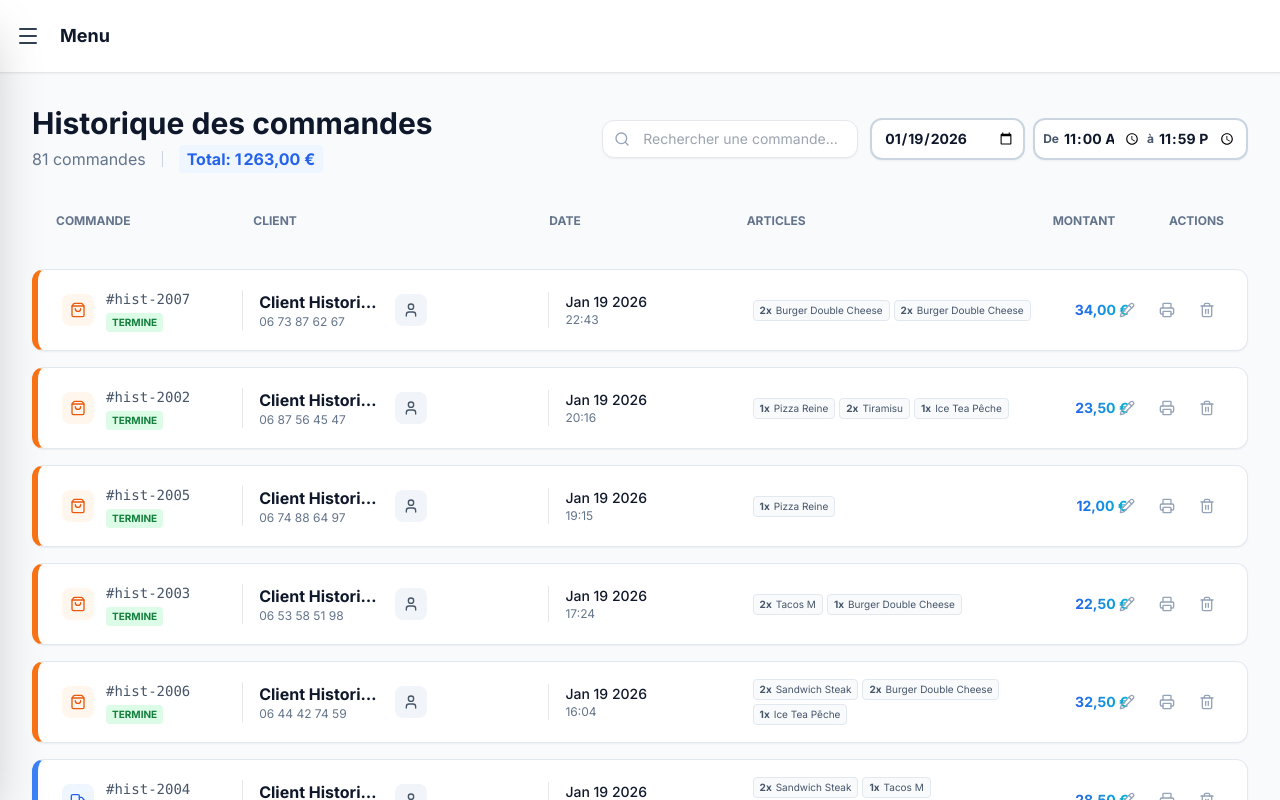
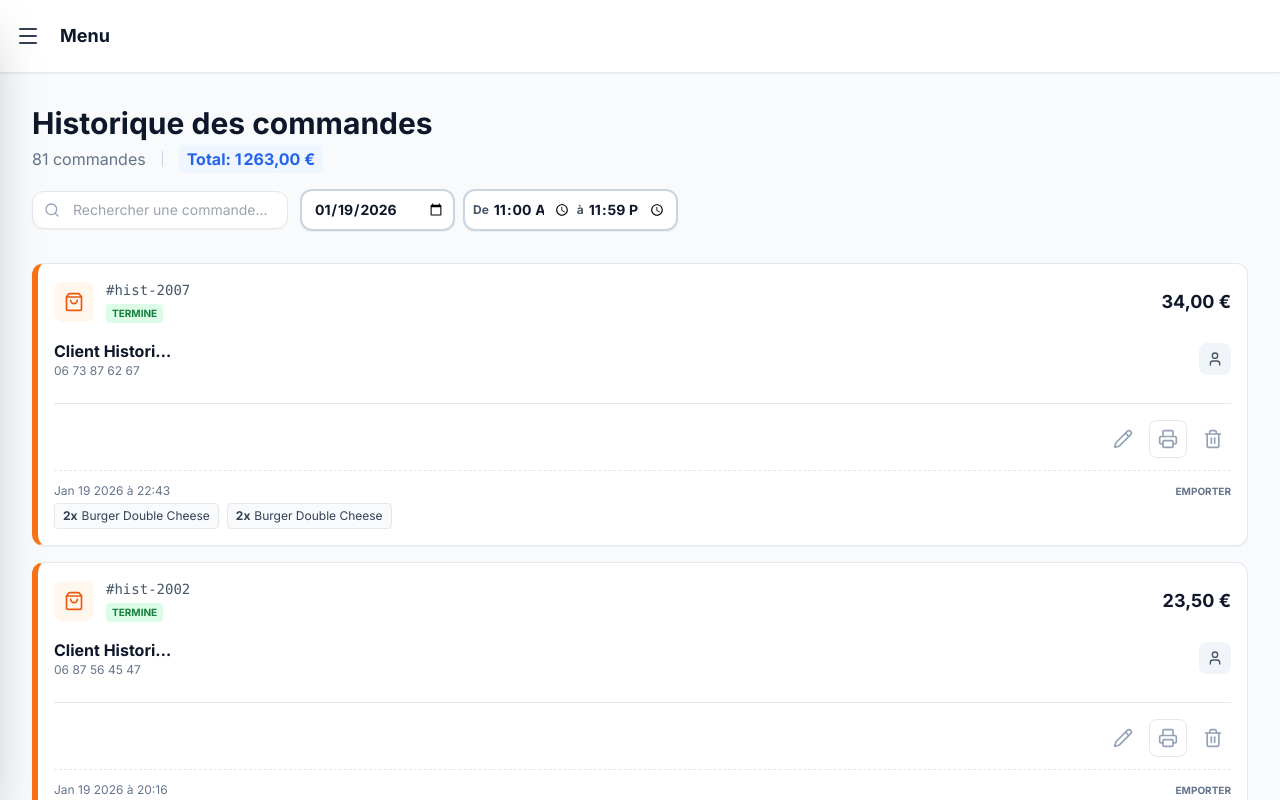
Before and after one commit to Aminechkcyb/Snack-manager, a Next.js app: page /historique in a window 1280 px wide. Built offline with nearby package versions, Linux system fonts and the light colour scheme.

Commit message:
fix: apply aggressive responsive layout to history page for tablets

```diff
--- a/src/app/(dashboard)/historique/page.tsx
+++ b/src/app/(dashboard)/historique/page.tsx
@@ -60,7 +60,7 @@ export default function HistoryPage() {
 
     return (
         <div className="space-y-8">
-            <div className="flex flex-col md:flex-row md:items-center justify-between gap-4">
+            <div className="flex flex-col 2xl:flex-row 2xl:items-center justify-between gap-4">
                 <div className="flex flex-col gap-1">
                     <h1 className="text-3xl font-bold text-slate-900">Historique des commandes</h1>
                     <div className="flex items-center gap-4 text-slate-500">
@@ -115,7 +115,7 @@ export default function HistoryPage() {
             </div>
 
             {/* Desktop Headers (Hidden on Mobile) */}
-            <div className="hidden md:grid grid-cols-12 gap-4 px-6 py-2 text-xs font-bold uppercase text-slate-500">
+            <div className="hidden 2xl:grid grid-cols-12 gap-4 px-6 py-2 text-xs font-bold uppercase text-slate-500">
                 <div className="col-span-2">Commande</div>
                 <div className="col-span-3">Client</div>
                 <div className="col-span-2">Date</div>
@@ -139,29 +139,29 @@ export default function HistoryPage() {
                             <div
                                 key={order.id}
                                 className={cn(
-                                    "bg-white shadow-sm hover:shadow-md transition-all group rounded-xl border border-slate-200 border-l-[6px] p-4 md:p-0",
+                                    "bg-white shadow-sm hover:shadow-md transition-all group rounded-xl border border-slate-200 border-l-[6px] p-4 2xl:p-0",
                                     borderColor,
                                     animatingDeleteId === order.id && "animate-trash-exit"
                                 )}
                             >
-                                <div className="grid grid-cols-1 md:grid-cols-12 gap-4 items-center md:h-20">
+                                <div className="grid grid-cols-1 2xl:grid-cols-12 gap-4 items-center 2xl:h-20">
 
                                     {/* Mobile Top Row: ID + Status + Type */}
-                                    <div className="col-span-1 md:col-span-2 md:pl-6 flex items-center justify-between md:justify-start gap-4">
+                                    <div className="col-span-1 2xl:col-span-2 2xl:pl-6 flex items-center justify-between 2xl:justify-start gap-4">
                                         <div className="flex items-center gap-3">
                                             <div className={cn(
-                                                "h-10 w-10 md:h-8 md:w-8 rounded-lg flex items-center justify-center shrink-0",
+                                                "h-10 w-10 2xl:h-8 2xl:w-8 rounded-lg flex items-center justify-center shrink-0",
                                                 order.type === "livraison" ? "bg-blue-50 text-blue-600" :
                                                     order.type === "sur_place" ? "bg-purple-50 text-purple-600" :
                                                         "bg-orange-50 text-orange-600"
                                             )}>
-                                                {order.type === "livraison" ? <Truck className="h-5 w-5 md:h-4 md:w-4" /> :
-                                                    order.type === "sur_place" ? <Utensils className="h-5 w-5 md:h-4 md:w-4" /> :
-                                                        <ShoppingBag className="h-5 w-5 md:h-4 md:w-4" />}
+                                                {order.type === "livraison" ? <Truck className="h-5 w-5 2xl:h-4 2xl:w-4" /> :
+                                                    order.type === "sur_place" ? <Utensils className="h-5 w-5 2xl:h-4 2xl:w-4" /> :
+                                                        <ShoppingBag className="h-5 w-5 2xl:h-4 2xl:w-4" />}
                                             </div>
                                             <div>
                                                 <div className="font-mono text-sm font-medium text-slate-600">#{order.id}</div>
-                                                <div className="flex gap-1 mt-1 md:hidden lg:flex">
+                                                <div className="flex gap-1 mt-1 2xl:hidden xl:flex">
                                                     <div className={cn(
                                                         "text-[10px] uppercase font-bold px-1.5 py-0.5 rounded w-fit",
                                                         order.status === "termine" ? "bg-green-100 text-green-700" : "bg-red-100 text-red-700"
@@ -172,13 +172,13 @@ export default function HistoryPage() {
                                             </div>
                                         </div>
                                         {/* Mobile Price Display (Right aligned) */}
-                                        <div className="md:hidden font-bold text-lg text-slate-900">
+                                        <div className="2xl:hidden font-bold text-lg text-slate-900">
                                             {formatPrice(order.totalPrice)}
                                         </div>
                                     </div>
 
                                     {/* Client Info */}
-                                    <div className="col-span-1 md:col-span-3 flex items-center justify-between md:justify-start gap-4 md:border-l md:pl-4">
+                                    <div className="col-span-1 2xl:col-span-3 flex items-center justify-between 2xl:justify-start gap-4 2xl:border-l 2xl:pl-4">
                                         <div>
                                             <div className="font-bold text-slate-900 truncate max-w-[120px]">{order.customerName}</div>
                                             <div className="text-xs text-slate-500">{order.phoneNumber}</div>
@@ -193,7 +193,7 @@ export default function HistoryPage() {
                                     </div>
 
                                     {/* Date & Time (Swapped) */}
-                                    <div className="col-span-1 md:col-span-2 hidden md:block border-l md:pl-4">
+                                    <div className="col-span-1 2xl:col-span-2 hidden 2xl:block border-l 2xl:pl-4">
                                         <div className="flex flex-col">
                                             <span className="text-sm font-medium text-slate-900">{order.date}</span>
                                             <span className="text-xs text-slate-500">{order.timestamp}</span>
@@ -201,7 +201,7 @@ export default function HistoryPage() {
                                     </div>
 
                                     {/* Articles List (Swapped) */}
-                                    <div className="col-span-1 md:col-span-3 hidden md:block">
+                                    <div className="col-span-1 2xl:col-span-3 hidden 2xl:block">
                                         <div className="flex flex-wrap gap-1">
                                             {order.items.slice(0, 3).map((item, idx) => (
                                                 <span key={idx} className="inline-flex items-center text-[10px] bg-slate-50 border border-slate-200 px-1.5 py-0.5 rounded text-slate-600">
@@ -215,42 +215,42 @@ export default function HistoryPage() {
                                     </div>
 
                                     {/* Desktop Price - Centered */}
-                                    <div className="hidden md:flex md:col-span-1 items-center justify-center">
+                                    <div className="hidden 2xl:flex 2xl:col-span-1 items-center justify-center">
                                         <div className={cn("font-bold text-sm bg-gradient-to-r bg-clip-text text-transparent", currentTheme.gradient)}>
                                             {formatPrice(order.totalPrice)}
                                         </div>
                                     </div>
 
                                     {/* Actions */}
-                                    <div className="col-span-1 md:col-span-1 flex items-center justify-end md:pr-6">
-                                        <div className="flex items-center gap-2 w-full md:w-auto justify-end border-t md:border-t-0 pt-4 md:pt-0 mt-2 md:mt-0">
+                                    <div className="col-span-1 2xl:col-span-1 flex items-center justify-end 2xl:pr-6">
+                                        <div className="flex items-center gap-2 w-full 2xl:w-auto justify-end border-t 2xl:border-t-0 pt-4 2xl:pt-0 mt-2 2xl:mt-0">
                                             <button
                                                 onClick={() => setEditingOrder(order)}
                                                 className="p-2 text-slate-400 hover:text-blue-500 hover:bg-blue-50 rounded-lg transition-colors"
                                                 title="Modifier"
                                             >
-                                                <Pencil className="h-5 w-5 md:h-4 md:w-4" />
+                                                <Pencil className="h-5 w-5 2xl:h-4 2xl:w-4" />
                                             </button>
                                             <button
                                                 onClick={() => printOrder(order, settings)}
-                                                className="p-2 text-slate-400 hover:text-slate-900 hover:bg-slate-100 rounded-lg transition-colors border md:border-0"
+                                                className="p-2 text-slate-400 hover:text-slate-900 hover:bg-slate-100 rounded-lg transition-colors border 2xl:border-0"
                                                 title="Imprimer"
                                             >
-                                                <Printer className="h-5 w-5 md:h-4 md:w-4" />
+                                                <Printer className="h-5 w-5 2xl:h-4 2xl:w-4" />
                                             </button>
                                             <button
                                                 onClick={() => setConfirmDeleteId(order.id)}
                                                 className="p-2 text-slate-400 hover:text-red-500 hover:bg-red-50 rounded-lg transition-colors"
                                                 title="Supprimer"
                                             >
-                                                <Trash2 className="h-5 w-5 md:h-4 md:w-4" />
+                                                <Trash2 className="h-5 w-5 2xl:h-4 2xl:w-4" />
                                             </button>
                                         </div>
                                     </div>
                                 </div>
 
                                 {/* Mobile Items List (Accordion style potentially, but list for now) */}
-                                <div className="mt-3 pt-3 border-t border-dashed md:hidden">
+                                <div className="mt-3 pt-3 border-t border-dashed 2xl:hidden">
                                     <div className="text-xs text-slate-500 mb-1 flex justify-between">
                                         <span>{order.date} à {order.timestamp}</span>
                                         <span className="uppercase font-bold text-[10px]">{order.type.replace('_', ' ')}</span>
```
